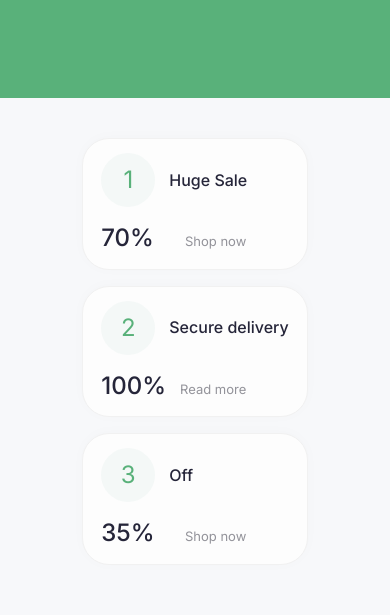
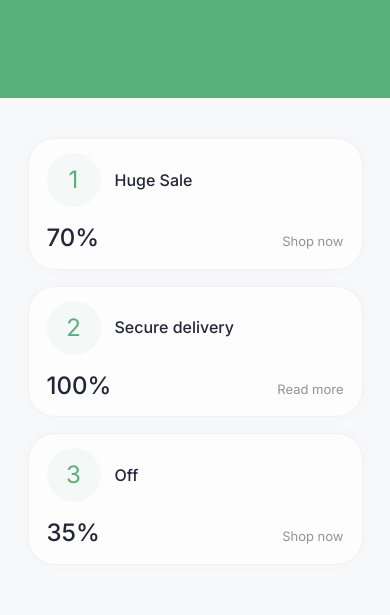
Before and after one commit to IlyaOriekhov/e-pharmacy, a React (Vite) app in the folder frontend/: page / in a window 390 px wide. Shown: the part 800-1415 px from the top of the page. Built offline with nearby package versions, Linux system fonts and the light colour scheme; no server answers.

Commit message:
css for mob

```diff
--- a/frontend/src/components/Home/NearestStores/NearestStores.module.css
+++ b/frontend/src/components/Home/NearestStores/NearestStores.module.css
@@ -37,6 +37,8 @@
   list-style: none;
   padding: 0;
   margin: 0;
+  width: 100%; /* Повна ширина для мобільних */
+  max-width: 335px; /* Обмежуємо максимальну ширину */
 }
 
 .item {
@@ -48,6 +50,8 @@
   overflow: hidden;
   cursor: pointer;
   transition: var(--transition);
+  width: 100%; /* Повна ширина батьківського елементу */
+  box-sizing: border-box; /* Включаємо padding в загальну ширину */
 }
 
 .item:hover {
@@ -86,7 +90,7 @@
   line-height: 1.4em;
   margin-bottom: 32px;
   margin-top: 0;
-  max-width: 123px;
+  max-width: 200px; /* Збільшуємо максимальну ширину для мобільних */
   white-space: nowrap;
   overflow: hidden;
   text-overflow: ellipsis;
@@ -120,6 +124,7 @@
   width: 18px;
   height: 18px;
   stroke: var(--color-green);
+  flex-shrink: 0; /* Запобігаємо стисканню іконок */
 }
 
 .addressList {
@@ -133,11 +138,14 @@
   list-style: none;
   padding: 0;
   margin: 0;
+  flex: 1; /* Займає весь доступний простір */
+  min-width: 0; /* Дозволяє стискання */
 }
 
 .addressList a {
   color: inherit;
   text-decoration: none;
+  word-break: break-word; /* Дозволяє перенос довгих адрес */
 }
 
 .phoneBox p {
@@ -146,11 +154,13 @@
   font-weight: 400;
   line-height: 1.28em;
   margin: 0;
+  flex: 1; /* Займає весь доступний простір */
 }
 
 .phoneBox a {
   color: inherit;
   text-decoration: none;
+  flex: 1; /* Займає весь доступний простір */
 }
 
 .ratingWithBtn {
@@ -160,6 +170,7 @@
   display: flex;
   gap: 14px;
   align-items: center;
+  flex-shrink: 0; /* Запобігаємо стисканню */
 }
 
 .ratingBox {
@@ -191,6 +202,7 @@
   font-weight: 600;
   line-height: 1.5em;
   letter-spacing: -0.24px;
+  white-space: nowrap; /* Запобігаємо переносу тексту */
 }
 
 .open {
@@ -226,10 +238,12 @@
     flex-wrap: wrap;
     gap: 32px 16px;
     width: 704px;
+    max-width: none; /* Прибираємо обмеження для планшетів */
   }
 
   .item {
     min-width: 344px;
+    width: auto; /* Автоматична ширина для планшетів */
     padding: 40px 40px 46px;
   }
 
@@ -248,6 +262,7 @@
     margin-bottom: 40px;
     max-width: 150px;
   }
+
   .addressBox {
     margin-bottom: 14px;
   }
@@ -306,13 +321,4 @@
   .ratingWithBtn {
     right: 40px;
   }
-
-  .phoneBox::after {
-    right: -119.91px;
-    bottom: 5.96px;
-  }
-
-  .ratingWithBtn {
-    right: 40px;
-  }
 }
--- a/frontend/src/components/Home/PromoBanners/PromoBanners.module.css
+++ b/frontend/src/components/Home/PromoBanners/PromoBanners.module.css
@@ -15,6 +15,8 @@
   list-style: none;
   padding: 0;
   margin: 0;
+  width: 100%;
+  max-width: 335px;
 }
 
 .banner {
@@ -23,6 +25,8 @@
   border-radius: 27px;
   border: 1.155px solid #f1f1f1;
   box-shadow: 0px -1px 13.858px 0px rgba(29, 30, 33, 0.02);
+  width: 100%;
+  box-sizing: border-box;
 }
 
 .roundWithTitle {
@@ -44,6 +48,7 @@
   font-size: 24px;
   font-weight: 400;
   line-height: 1em;
+  flex-shrink: 0;
 }
 
 .title {
@@ -52,11 +57,12 @@
   font-weight: 500;
   line-height: 1.4em;
   margin: 0;
+  flex: 1;
 }
 
 .box {
   display: flex;
-  width: 145px;
+  width: 100%;
   align-items: baseline;
   justify-content: space-between;
 }
@@ -78,6 +84,7 @@
   border: none;
   cursor: pointer;
   transition: var(--transition);
+  white-space: nowrap;
 }
 
 .btn:hover {
@@ -91,8 +98,10 @@
     padding-left: 32px;
     padding-right: 32px;
   }
+
   .list {
     width: 670px;
+    max-width: none;
     flex-direction: row;
     flex-wrap: wrap;
     gap: 28px;
@@ -100,6 +109,7 @@
 
   .banner {
     width: 321px;
+    flex: none;
   }
 
   .round {
@@ -110,6 +120,7 @@
 
   .title {
     font-size: 20px;
+    flex: none;
   }
 
   .box {
```
